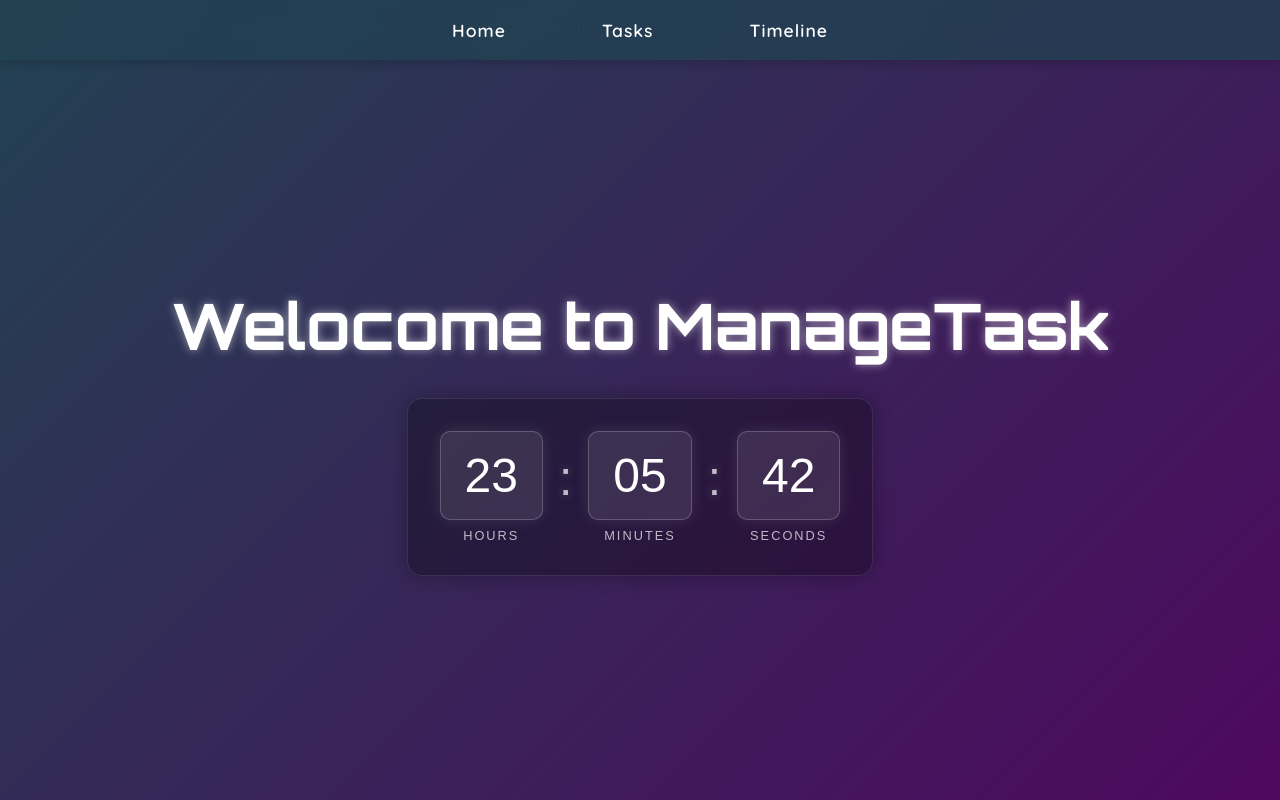
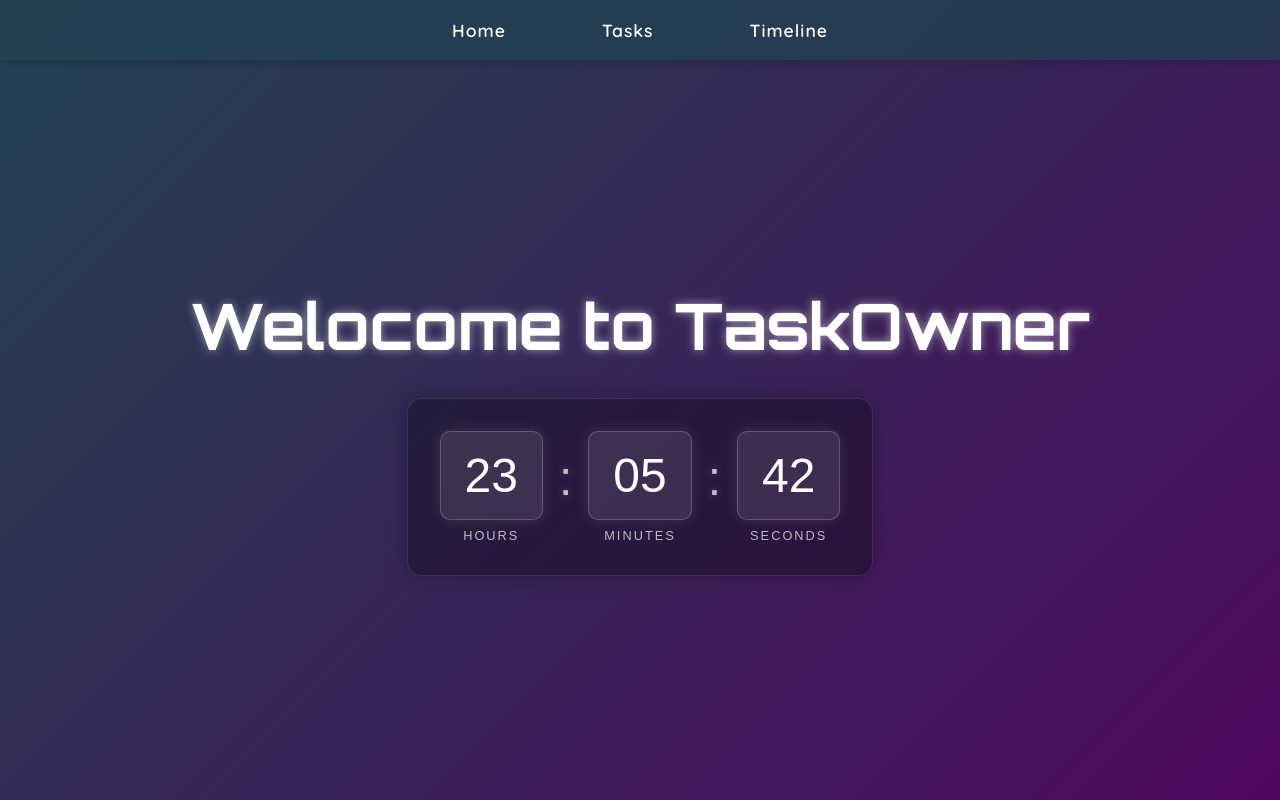
Before and after one commit to kishys/taskowner-website, a plain HTML site: page index.html in a window 1280 px wide. Shown: the top 800 px of the page. Drawn offline with Linux system fonts and the light colour scheme.

Commit message:
TaskOwner

```diff
--- a/index.html
+++ b/index.html
@@ -3,7 +3,7 @@
 <link rel="icon" href="images/taskninja.png">
 <head>
 <meta name="viewport" content="width=device-width, initial-scale=1">
-<title>ManageTask</title>
+<title>TaskOwner</title>
 <link rel="stylesheet" href="style.css">
 </head>
 <body>
@@ -19,7 +19,7 @@
 
 <!--Landing Page-->
 <section id="home" class="landing-page">
-    <h1>Welocome to ManageTask</h1>
+    <h1>Welocome to TaskOwner</h1>
     <div class="landing-clock">
         <div class="clock-container">
             <div class="time-unit">
```
